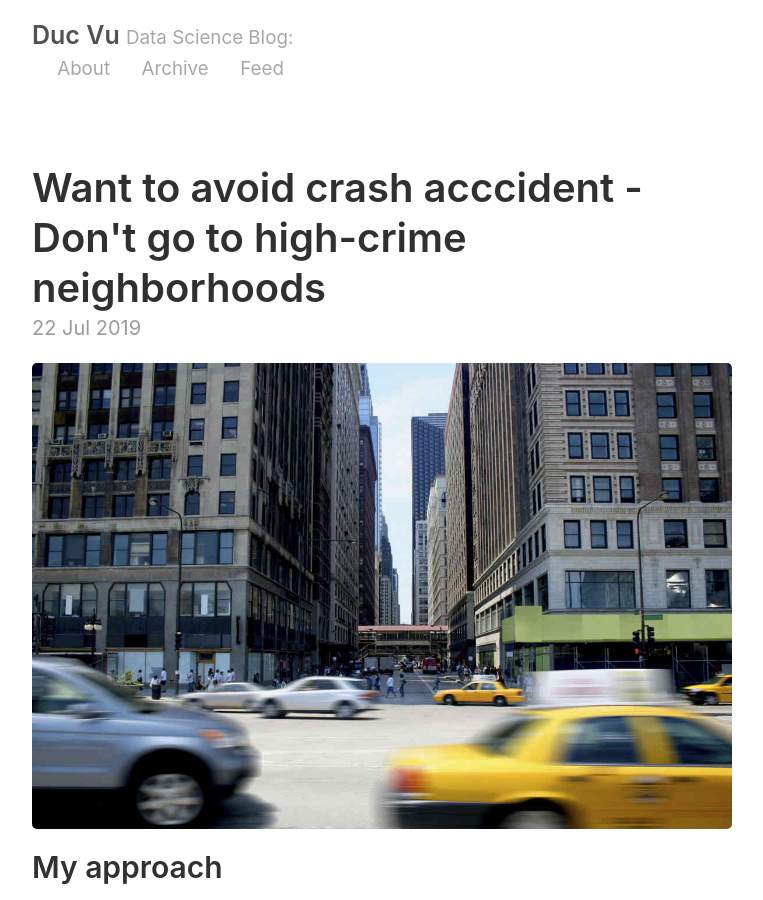
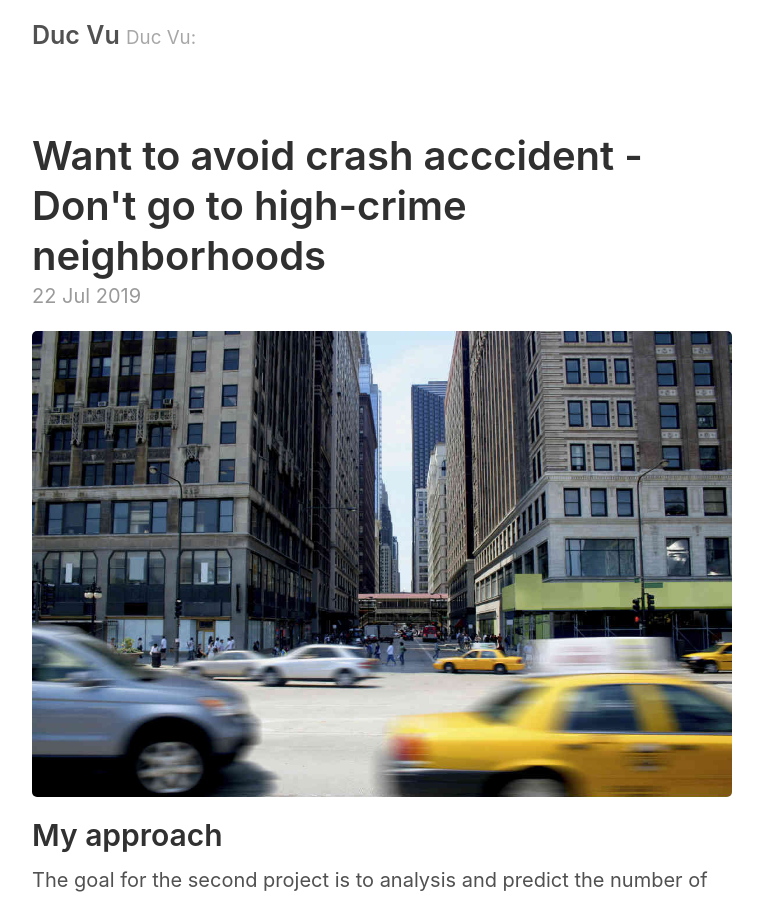
Before and after one commit to dvu4/dvu4.github.io, a Jekyll site: the page built from index.html, in a window 1280 px wide and 900 px high. Shown: the whole window, without its empty margins (258-1021 px from the left). Built offline with Jekyll 4.4.1, drawn with Linux system fonts in a browser that asks for light colours; Markdown is read by kramdown in place of the engine named in the settings; the list of posts is cut into pages by our own code; part of the change alters nothing that is shown.

Commit message:
Add files via upload

```diff
--- a/_config.yml
+++ b/_config.yml
@@ -1,38 +1,49 @@
+encoding: utf-8
+
+# Dependencies
+markdown:         redcarpet
+highlighter:      pygments
+
 # Permalinks
-permalink:           pretty
+permalink:        pretty
 
 # Setup
-title:               Duc Vu
-tagline:             Data Science Blog
-url:                 http://dvu4.github.io
-paginate:            2
-baseurl:             ""
+title:            'Duc Vu'
+tagline:          'Duc Vu'
+description:      'Data Science'
+url:              http://dvu4.github.io
 
-# Assets
-#
-# We specify the directory for Jekyll so we can use @imports.
-sass:
-  sass_dir:          _sass
-  style:            :compressed
+author:
+  name:           'Duc Vu'
+  url:            http://dvu4.github.io
 
-# About/contact
-author:
-  name:              Duc Vu
-  url:               https://twitter.com/zaglamir
-  email:             zach@thisismetis.com
+paginate:         25
+future:           true
 
-# Custom varss
-version:             2.0.0
 github:
-  repo:              https://github.com/dvu4
+  repo:           https://github.com/dvu4/dvu4.github.io
 
-# Gems
 gems:
-  - jekyll-paginate
-  - jekyll-gist
+  - jekyll-sitemap
 
-# Page List
-pages_list:
-  About: '/about'
-  Archive: '/archive'
-  Feed: '/index.html'
+picture:
+  source: "public/img/_original"
+  output: "public/img"
+  markup: "picturefill"
+  presets:
+    default:
+      ppi: [1]
+      attr:
+        class: "default-img"
+        itemprop: "image"
+      source_large:
+        media: "(min-width: 35em)"
+        width: "720"
+      source_medium:
+        media: "(min-width: 25em)"
+        width: "400"
+      source_small:
+        media: "(min-width: 12.5em)"
+        width: "200"
+      source_default:
+        width: "1000"
```
